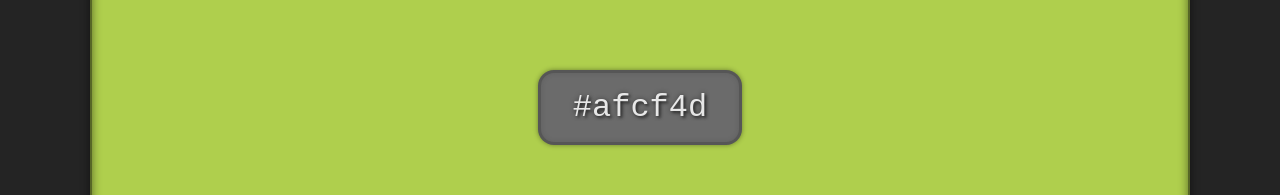
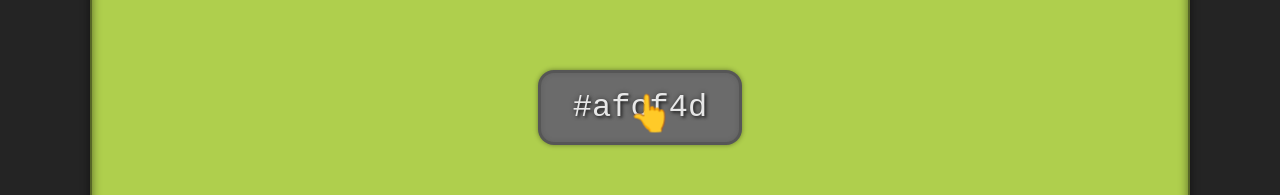
Before and after one commit to kevduc/color-guessing, a React (Vite) app: page / in a window 1280 px wide. Shown: the part 293-488 px from the top of the page. Built offline with nearby package versions, Linux system fonts and the light colour scheme.

Commit message:
Added tiny tutorial

```diff
--- a/src/components/App.module.scss
+++ b/src/components/App.module.scss
@@ -13,6 +13,7 @@
 }
 
 .buttons {
+  position: relative;
   display: flex;
   gap: 0.85rem;
   justify-content: center;
@@ -24,7 +25,7 @@
 }
 
 @media (max-width: 767px) {
-  .buttons > :last-child {
+  .buttons > button:last-of-type {
     margin-bottom: 5vw;
   }
 }
--- a/src/components/App.tsx
+++ b/src/components/App.tsx
@@ -4,6 +4,7 @@ import ColorDisplay from '@/components/ColorDisplay'
 import ColorButton from '@/components/ColorButton'
 import Score from '@/components/Score'
 import NextButton from '@/components/NextButton'
+import TutorialInfo from '@/components/TutorialInfo'
 
 import type { HexColor } from '@/utils'
 import { randomColors, randomInt } from '@/utils'
@@ -84,6 +85,7 @@ function App() {
               isAnswer={color === trueColor}
             />
           ))}
+        {score === 0 && <TutorialInfo />}
       </div>
     </main>
   )
--- /dev/null
+++ b/src/components/TutorialInfo.module.scss
@@ -0,0 +1,45 @@
+.pointer {
+  position: absolute;
+  animation: 1000ms ease-in-out forwards go, 3000ms ease-in-out 800ms infinite click;
+  bottom: 0;
+  right: 0;
+  translate: 72% 75%;
+  font-size: 2.5rem;
+  pointer-events: none;
+  color: black;
+}
+
+@keyframes go {
+  0% {
+    opacity: 0;
+  }
+  25% {
+    opacity: 0.3;
+  }
+  50% {
+    opacity: 1;
+  }
+  100% {
+    bottom: 50%;
+    right: 50%;
+  }
+}
+
+@keyframes click {
+  15% {
+    scale: 0.9;
+  }
+  20% {
+    rotate: x 0deg;
+  }
+  30% {
+    rotate: x 40deg;
+  }
+  40% {
+    rotate: x 0deg;
+    scale: 0.9;
+  }
+  60% {
+    scale: 1;
+  }
+}
--- /dev/null
+++ b/src/components/TutorialInfo.tsx
@@ -0,0 +1,10 @@
+import { FunctionComponent } from 'react'
+import styles from './TutorialInfo.module.scss'
+
+interface TutorialInfoProps {}
+
+const TutorialInfo: FunctionComponent<TutorialInfoProps> = () => {
+  return <span className={styles.pointer}>👆</span>
+}
+
+export default TutorialInfo
```
